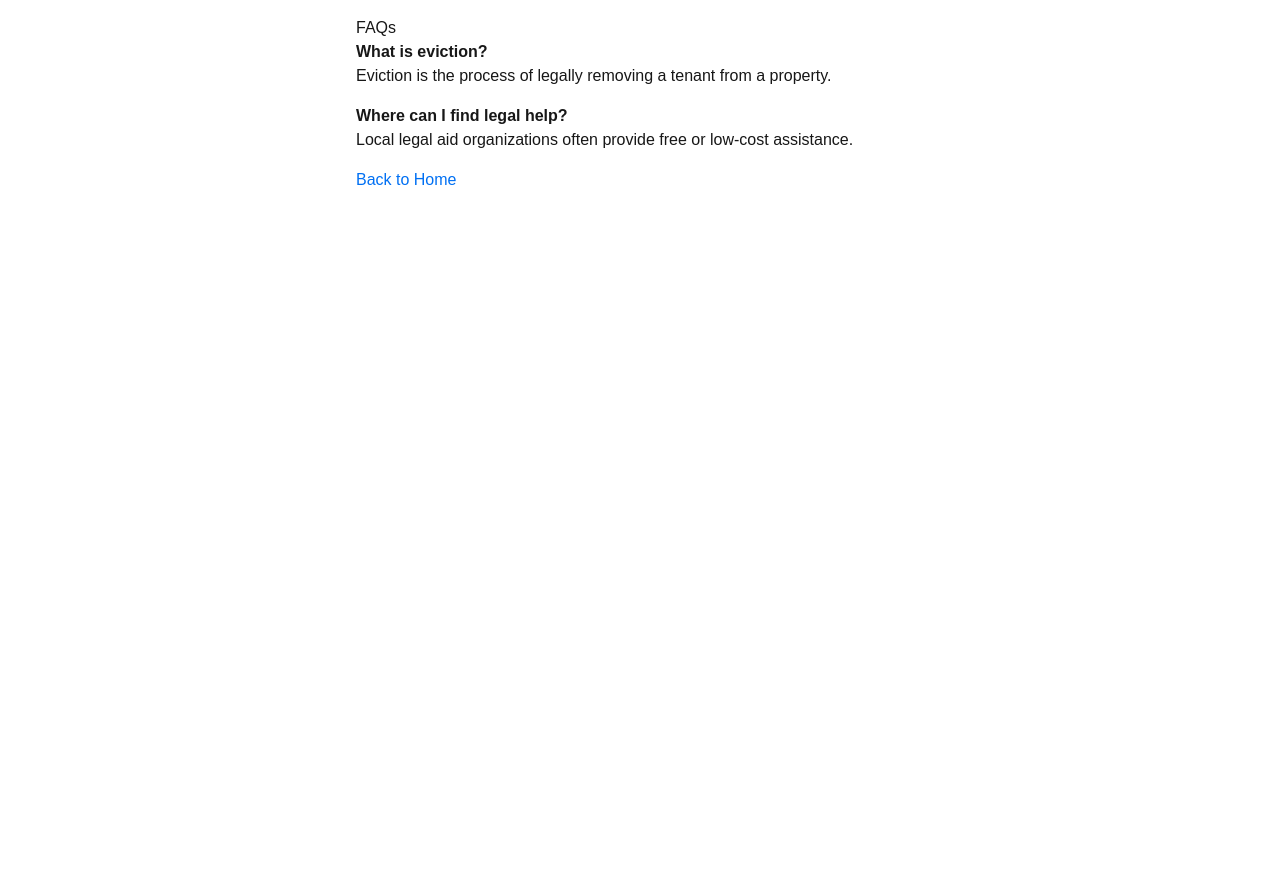
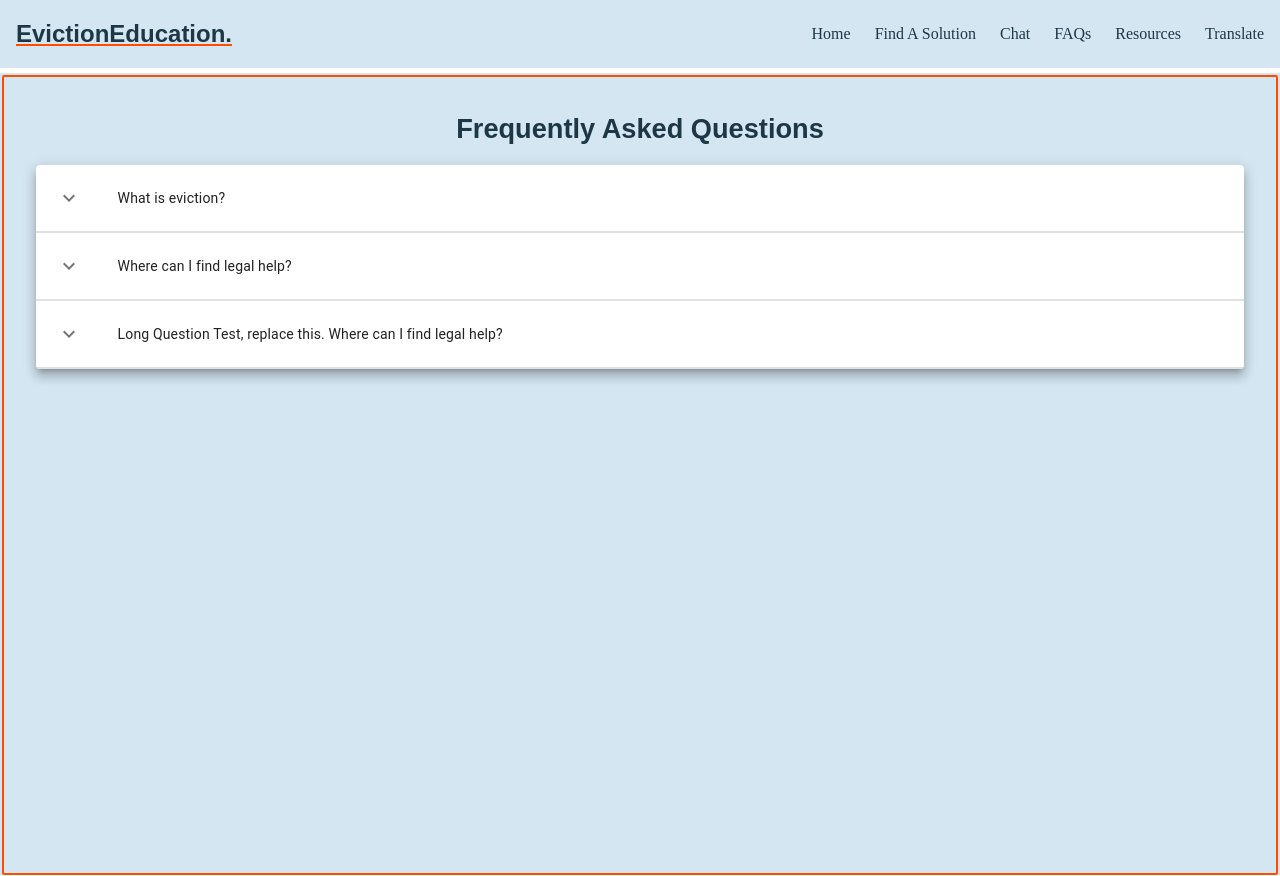
Before and after one commit to aerin-krebs/5915Eviction2, a Next.js app in the folder eviction2app/: page /faq in a window 1280 px wide. Before the commit the page ends 800 px from the top, so only its background shows below. Built offline with nearby package versions, Linux system fonts and the light colour scheme.

Commit message:
FAQ page done

```diff
--- a/eviction2app/package.json
+++ b/eviction2app/package.json
@@ -11,6 +11,7 @@
   "dependencies": {
     "@emotion/react": "^11.14.0",
     "@emotion/styled": "^11.14.0",
+    "@mui/icons-material": "^6.4.4",
     "@mui/material": "^6.4.4",
     "framer-motion": "^12.4.3",
     "lucide-react": "^0.475.0",
--- a/eviction2app/src/app/home/Home.module.css
+++ b/eviction2app/src/app/faq/FAQ.module.css
@@ -12,15 +12,14 @@
     text-align: center;
     border: 2px solid #ff4d00;
     border-radius: 2px;
-    box-shadow: 0 4px 6px rgba(0, 0, 0, 0.1);
     background-color: #d4e6f2;
-
 }
 
 .title {
     font-size: 1.7rem;
     font-weight: bold;
     color: #1d3747;
+    padding-bottom: 1rem;
 }
 
 .text {
@@ -29,3 +28,13 @@
     color: #4b5563;
     font-family: Merriweather;
 }
+
+.tableRow:hover {
+    background-color: #f5f5f5;
+    cursor: pointer;
+}
+
+/* fixes shifting content in mobile view */
+.tableCell{
+    width: 1rem;
+}
--- /dev/null
+++ b/eviction2app/src/app/faq/faq.json
@@ -0,0 +1,14 @@
+[
+    {
+      "question": "What is eviction?",
+      "answer": "Eviction is the process of legally removing a tenant from a property."
+    },
+    {
+      "question": "Where can I find legal help?",
+      "answer": "Local legal aid organizations often provide free or low-cost assistance."
+    },
+    {
+      "question": "Long Question Test, replace this. Where can I find legal help?",
+      "answer": "Local legal aid organizations often provide free or low-cost assistance."
+    }
+  ]
--- a/eviction2app/src/app/faq/page.js
+++ b/eviction2app/src/app/faq/page.js
@@ -1,54 +1,88 @@
 "use client";
 
-import Link from 'next/link';
+import Header from '../components/Header.js';
+import styles from './FAQ.module.css';
+import React, { useState, useEffect } from 'react';
+import {
+    Table,
+    TableBody,
+    TableCell,
+    TableContainer,
+    TableHead,
+    TableRow,
+    Paper,
+    IconButton,
+    Collapse,
+} from '@mui/material';
+import { KeyboardArrowDown, KeyboardArrowUp } from '@mui/icons-material';
+import faqsData from './faq.json';
 
-export default function FAQ() {
-    const faqs = [
-        {
-            question: 'What is eviction?',
-            answer: 'Eviction is the process of legally removing a tenant from a property.',
-        },
-        {
-            question: 'Where can I find legal help?',
-            answer: 'Local legal aid organizations often provide free or low-cost assistance.',
-        },
-        // Add more FAQs as needed
-    ];
+
+const CollapsibleRow = ({ faq }) => {
+    const [open, setOpen] = useState(false);
 
     return (
-        <div style={styles.container}>
-            <h1>FAQs</h1>
-            <ul style={styles.list}>
-                {faqs.map((faq, index) => (
-                    <li key={index} style={styles.listItem}>
-                        <strong>{faq.question}</strong>
-                        <p>{faq.answer}</p>
-                    </li>
-                ))}
-            </ul>
-            <Link href="/" style={styles.backLink}>
-                Back to Home
-            </Link>
+      <>
+        <TableRow className={styles.tableRow}>
+          <TableCell className={styles.tableCell}>
+            <IconButton size="small" onClick={() => setOpen(!open)}>
+              {open ? <KeyboardArrowUp /> : <KeyboardArrowDown />}
+            </IconButton>
+          </TableCell>
+          <TableCell onClick={() => setOpen(!open)}>{faq.question}</TableCell>
+        </TableRow>
+        <TableRow className={styles.tableRow}>
+          <TableCell style={{ padding: 0 }} colSpan={2}>
+            <Collapse in={open} timeout="auto" unmountOnExit>
+              <Table size="small">
+                <TableBody>
+                  <TableRow>
+                    <TableCell colSpan={2} style={{ padding: '10px'}}>
+                      {faq.answer}
+                    </TableCell>
+                  </TableRow>
+                </TableBody>
+              </Table>
+            </Collapse>
+          </TableCell>
+        </TableRow>
+      </>
+    );
+  };
 
+
+const CollapsibleTable = () => {
+    const [faqs, setFaqs] = useState([]);
+
+    useEffect(() => {
+      setFaqs(faqsData);
+    }, []);
+
+    return (
+      <TableContainer>
+        <Table>
+          <TableBody>
+            {faqs.map((faq, index) => (
+              <CollapsibleRow key={index} faq={faq} />
+            ))}
+          </TableBody>
+        </Table>
+      </TableContainer>
+    );
+  };
+
+function FAQ() {
+    return (
+        <div className={styles.container}>
+            <Header />
+            <div className={styles.contentBox}>
+            <p className={styles.title}>Frequently Asked Questions</p>
+                <TableContainer component={Paper} elevation={8}>
+                    <CollapsibleTable/>
+                </TableContainer>
+            </div>
         </div>
     );
 }
 
-const styles = {
-    container: {
-        padding: '1rem',
-        maxWidth: '600px',
-        margin: '0 auto',
-    },
-    list: {
-        listStyle: 'none',
-        paddingLeft: 0,
-    },
-    listItem: {
-        marginBottom: '1rem',
-    },
-    backLink: {
-        color: '#0070f3',
-        textDecoration: 'none',
-    },
-};
+export default FAQ;
```
Also changed, not shown: 1 other file (tests, documents, lock files or other folders).
